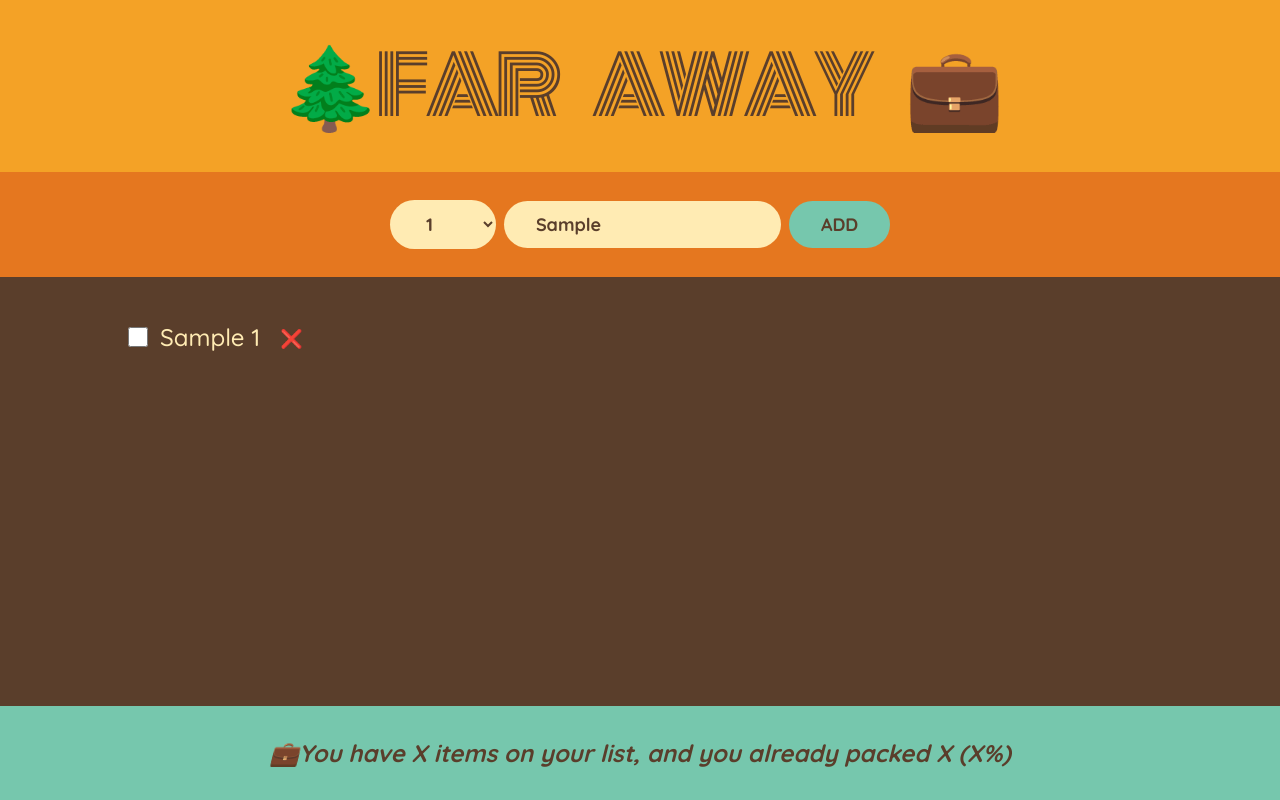
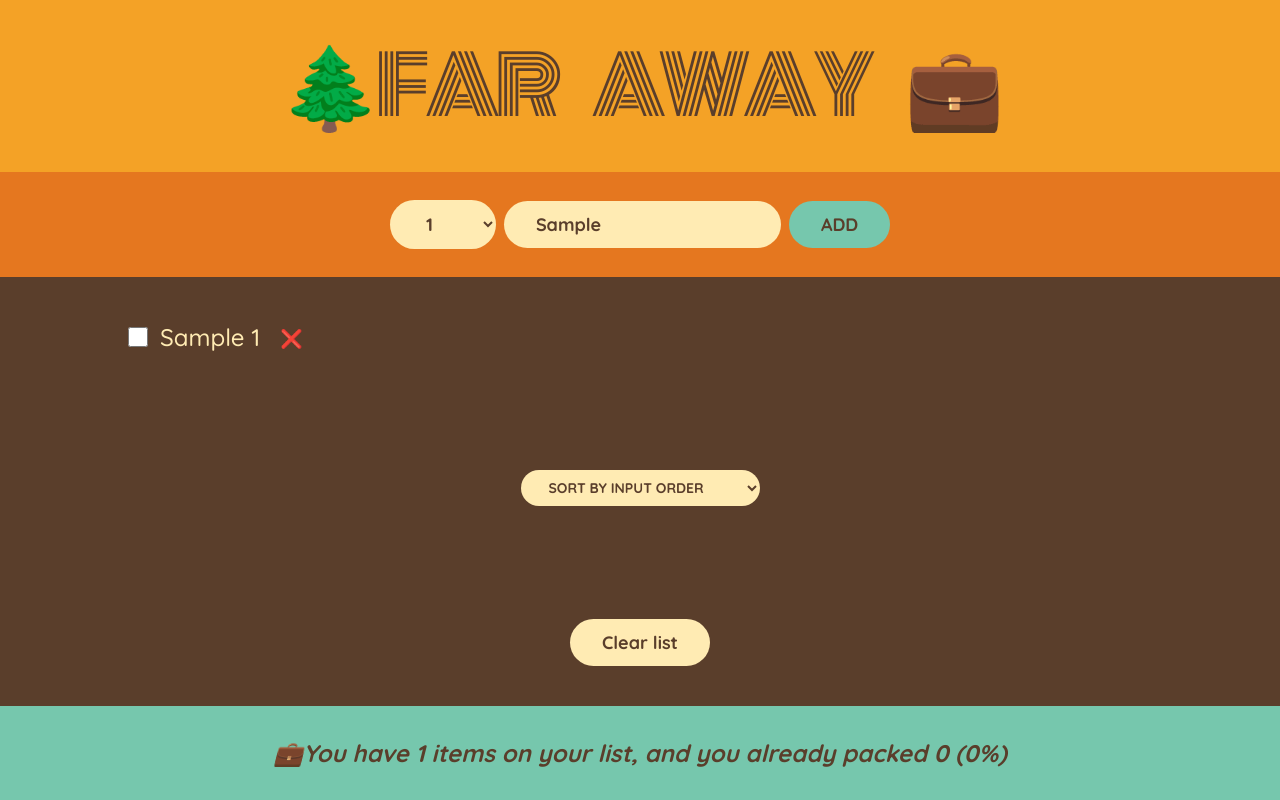
Before and after one commit to Idowu-Adelekee/travel-list-app, a React (Create React App) app: page / in a window 1280 px wide. Both pictures are taken after typing "Sample" into the empty fields and a click on the button "ADD". Built offline with nearby package versions, Linux system fonts and the light colour scheme.

Commit message:
Daily commitment

```diff
--- a/src/App.js
+++ b/src/App.js
@@ -10,6 +10,11 @@
 
 export default function App() {
   const [items, setItems] = useState([]);
+  const [clear, setClear] = useState();
+
+  function handleClearList(item) {
+    setClear((item) => item.splice());
+  }
 
   function handleNewItem(item) {
     setItems((items) => [...items, item]);
@@ -31,8 +36,13 @@
     <div className="app">
       <Logo />
       <Form onAddItems={handleNewItem} />
-      <ParkingList items={items} onDeleteItem={handleDeleteItem} />
-      <Stats />
+      <ParkingList
+        items={items}
+        onDeleteItem={handleDeleteItem}
+        onToggleItem={handleToggleItem}
+        onClearList={handleClearList}
+      />
+      <Stats items={items} />
     </div>
   );
 }
@@ -54,7 +64,7 @@
       quantity,
       description,
       id: Date.now(),
-      isPacked: true,
+      packed: false,
     };
 
     onAddItems(newItem);
@@ -82,23 +92,57 @@
   );
 }
 
-function ParkingList({ items, onDeleteItem }) {
-  console.log(items);
+function ParkingList({ items, onDeleteItem, onToggleItem, onClearList }) {
+  const [sortBy, setSortBy] = useState("input");
+  let sortedItems;
+
+  if (sortBy === "input") sortedItems = items;
+  if (sortBy === "description")
+    sortedItems = items
+      .slice()
+      .sort((a, b) => a.description.localeCompare(b.description));
+
+  if (sortBy === "packed")
+    sortedItems = items
+      .slice()
+      .sort((a, b) => Number(a.packed) - Number(b.packed));
+
   return (
     <div className="list">
       <ul>
-        {items.map((item) => (
-          <Item item={item} onDeleteItem={onDeleteItem} key={item.id} />
+        {sortedItems.map((item) => (
+          <Item
+            item={item}
+            onDeleteItem={onDeleteItem}
+            onToggleItem={onToggleItem}
+            key={item.id}
+          />
         ))}
       </ul>
+
+      <div className="actions">
+        <select value={sortBy} onChange={(e) => setSortBy(e.target.value)}>
+          <option value="input">Sort by input order</option>
+          <option value="description">Sort by description</option>
+          <option value="packed">Sort by packed status</option>
+        </select>
+      </div>
+
+      <button onClick={() => onClearList(items)}>Clear list</button>
     </div>
   );
 }
 
-function Item({ item, onDeleteItem }) {
+function Item({ item, onDeleteItem, onToggleItem }) {
   return (
     <li>
-      <input type="checkbox" value={item.packed} onChange={() => {}} />
+      <input
+        type="checkbox"
+        value={item.packed}
+        onChange={() => {
+          onToggleItem(item.id);
+        }}
+      />
       <span style={item.packed ? { textDecoration: "line-through" } : {}}>
         {item.description} {item.quantity}
       </span>
@@ -107,10 +151,30 @@
   );
 }
 
-function Stats() {
+function Stats({ items }) {
+  if (!items.length)
+    return (
+      <p className="stats">
+        <em>Start adding some items in your packing list 🚀</em>
+      </p>
+    );
+
+  const numItems = items.length;
+  const numPacked = items.filter((item) => item.packed).length;
+  const percentage = Math.round((numPacked / numItems) * 100);
+
   return (
     <footer className="stats">
-      <em>💼You have X items on your list, and you already packed X (X%)</em>
+      <em>
+        {percentage === 100 ? (
+          "You got everything! Ready to go 🛫"
+        ) : (
+          <span>
+            💼You have {numItems} items on your list, and you already packed{" "}
+            {numPacked} ({percentage}%)
+          </span>
+        )}
+      </em>
     </footer>
   );
 }
```
